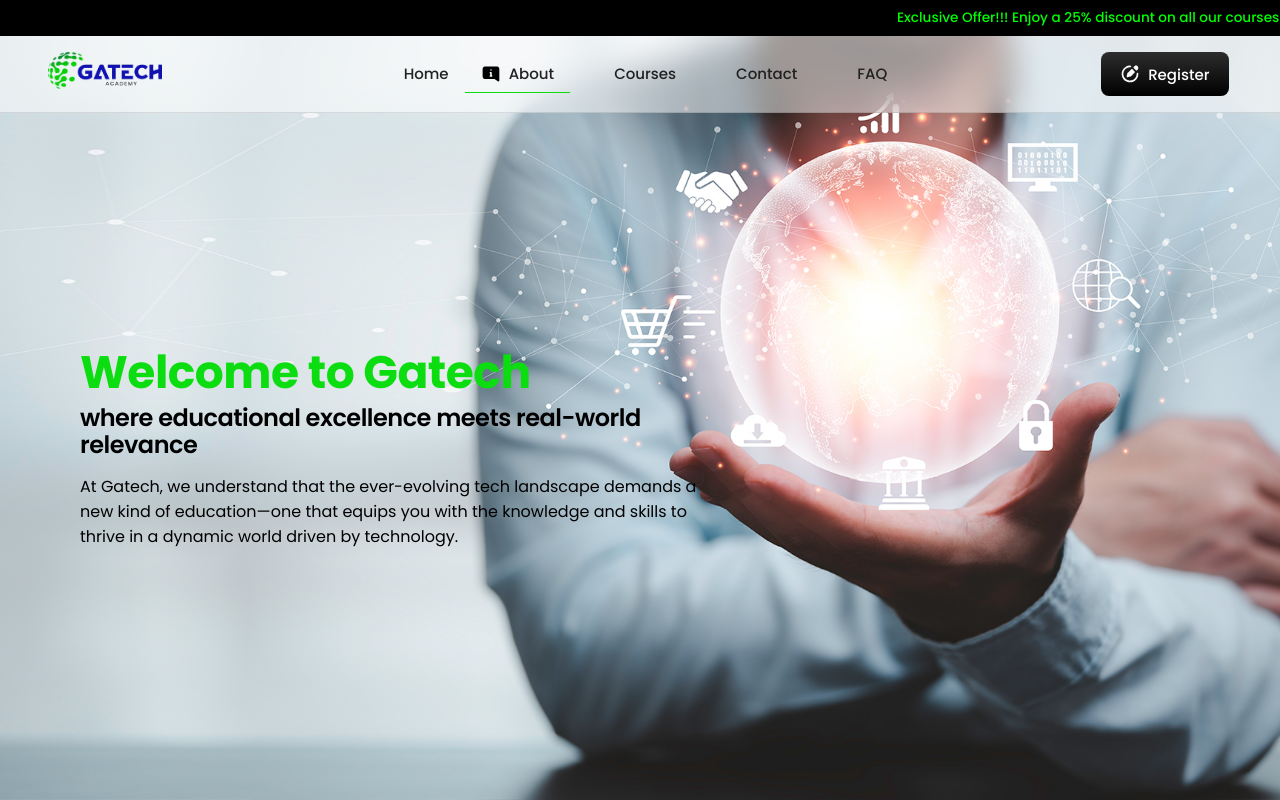
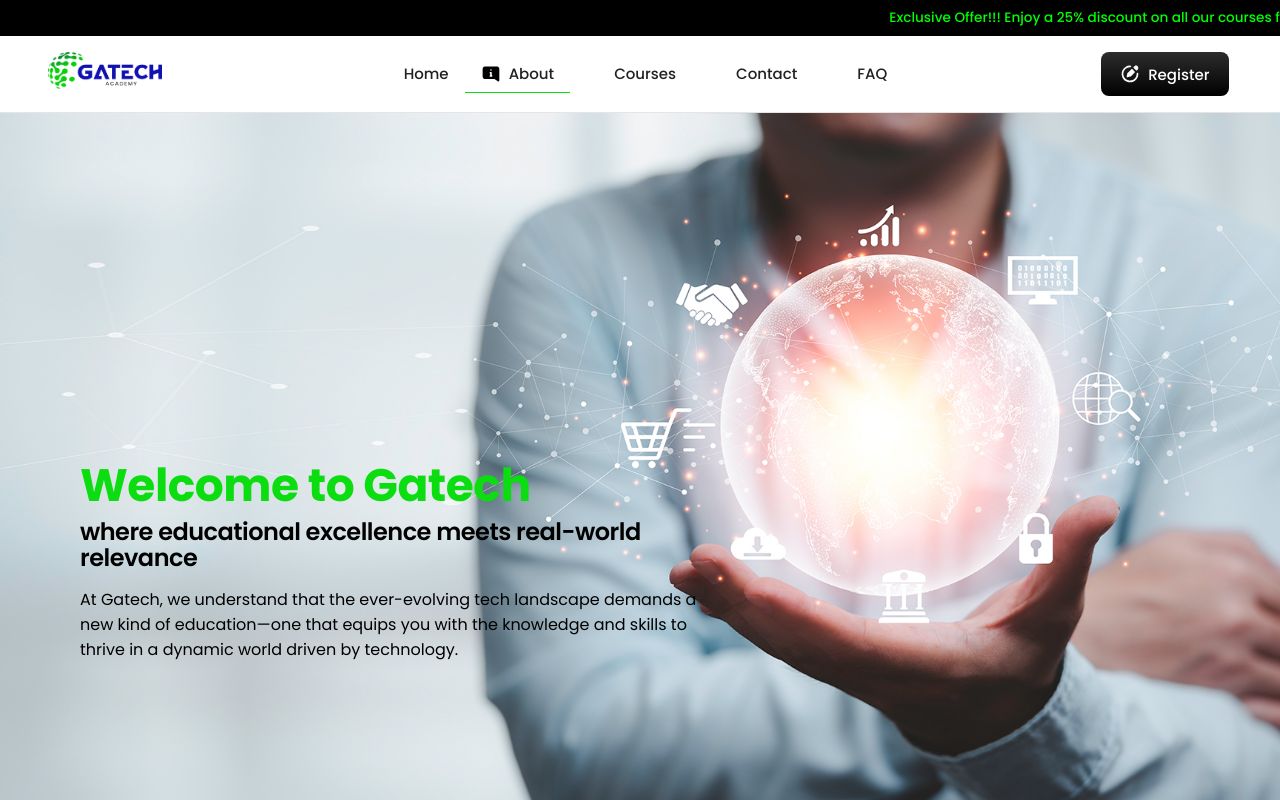
Before and after one commit to jubril-a/Gatech-Academy, a React (Vite) app: page /about in a window 1280 px wide. Shown: the top 800 px of the page. Built offline with nearby package versions, Linux system fonts and the light colour scheme.

Commit message:
update syllabus

```diff
--- a/src/components/Navbar.jsx
+++ b/src/components/Navbar.jsx
@@ -35,11 +35,11 @@ export default function Navbar({page}) {
     }
 
     return (
-        <header>
+        <>
             <div className="rtl">
                 {<p>Exclusive Offer!!! Enjoy a 25% discount on all our courses from 1st of {month} to 30th {month}, {date.getFullYear()}</p>}
             </div>
-            <nav data-expanded={isOpen}>
+            <nav data-expanded={isOpen} className='sticky'>
                 <div className="logo">
                     <Link to="/"><img src={gatechLogo} alt="Gatech Logo" /></Link>
                 </div>
@@ -68,7 +68,7 @@ export default function Navbar({page}) {
                 </div>
 
             </nav>
-        </header>
+        </>
 
     )
 }
--- a/src/components/Navbar.scss
+++ b/src/components/Navbar.scss
@@ -1,12 +1,3 @@
-header {
-  position: fixed;
-  width: 100%;
-  z-index: 1000;
-  backdrop-filter: blur(16px);
-  border-bottom: 1px solid rgba(0, 0, 0, 0.1);
-  background-color: rgba(255, 255, 255, 0.5);
-}
-
 @keyframes right-to-left {
   from {
     transform: translateX(100vw);
@@ -19,6 +10,8 @@ header {
 .rtl {
   background-color: #000;
   padding: 8px;
+  max-width: 100vw;
+  overflow: hidden;
 
   p {
     color: #00ff04;
@@ -29,13 +22,20 @@ header {
   }
 }
 
-header nav {
+nav {
   display: flex;
   justify-content: space-between;
   row-gap: 1rem;
   flex-wrap: wrap;
   align-items: center;
   padding: 12px 1rem;
+  backdrop-filter: blur(16px);
+  border-bottom: 1px solid rgba(0, 0, 0, 0.1);
+  background-color: rgba(255, 255, 255, 0.5);
+
+  position: sticky;
+  top: 0;
+  z-index: 1000;
 
   @media (min-width: 961px) and (max-width: 1420px) {
     padding: 1rem 3rem;
--- a/src/components/Review.scss
+++ b/src/components/Review.scss
@@ -15,10 +15,6 @@
     scroll-snap-type: x mandatory;
     gap: 2rem;
 
-    @media (min-width: 960px) {
-        padding-block: 4rem 2rem;
-    }
-
     /* Hide scrollbar for Chrome, Safari and Opera */
     &::-webkit-scrollbar {
         display: none;
@@ -30,6 +26,10 @@
 
     > * {
         scroll-snap-align: center;
+    }
+
+    @media (min-width: 960px) {
+        padding-block: 4rem 2rem;
     }
 }
 
--- a/src/pages/CourseTemplate.jsx
+++ b/src/pages/CourseTemplate.jsx
@@ -61,7 +61,7 @@ const syllabus = {
     frontend: [
         {
             id: "Month 1",
-            title: "Introduction to Web Development and Frontend Basics",
+            title: "Introduction to Web Development",
             topics: [
                 "Web Basics and Terminologies",
                 "HTML: Structuring Web Content",
@@ -72,9 +72,8 @@ const syllabus = {
             title: "Mastering Layouts, Responsiveness, and Version Control",
             topics: [
                 "CSS Layouts & Positioning",
-                "Introduction to Responsive Web Design",
+                "Responsive Web Design",
                 "Version Control with Git & GitHub",
-                "Introduction to Web Accessibility",
                 "Transitions & Transformations"],
         },
         {
@@ -84,7 +83,7 @@ const syllabus = {
                 "JavaScript Basics",
                 "DOM Manipulation ",
                 "Fetching Data from APIs",
-                "Final Projects & Project Deployment"]
+                "Final Projects"]
         },
     ],
     "data analysis": [
@@ -160,29 +159,32 @@ const syllabus = {
             id: "Month 1",
             title: "Introduction to Graphic Design",
             topics: [
-                "Graphic Design Principles",
-                "Introduction to Adobe Photoshop",
-                "Essential tools and their functions (move tool, selection tools, etc.)",
-                "Typography and Text Effects",
+                "Graphic Design Principles (Alignment, Hierarchy, Contrast, etc.)",
+                "Photoshop interface: Panels and Customizing Workspace",
+                "Photoshop Essential Tools (move tool, selection tools, shape tools, etc.)",
+                "Typography and Working with Images",
+                "Projects: Designing Business Cards, ID Cards, etc.",
                 ],
         },
         {
             id: "Month 2",
-            title: "Getting Started with Adobe Photoshop",
+            title: "Advanced Photoshop",
             topics: [
-                "Working with shapes, lines and color",
-                "Working with layers and blending modes",
-                "Cropping, resizing, and transforming images",
-                "Image Editing",]
+                "Working with layers and Blending Modes",
+                "Fills: Colors, Patterns, Gradients & Textures.",
+                "Photo Retouching and Applying Filters",
+                "Effects: Glow Effects, Glass Morphism, etc.",
+                "Projects: Designing Flyers, Banners, etc.",
+            ]
         },
         {
             id: "Month 3",
-            title: "Photoshop Techniques",
+            title: "Logo Design & Branding",
             topics: [
-                "Creating effects like gradients and shadows",
-                "Photo Retouching and Special Effects",
-                "Retouching portraits (blemish removal, skin smoothing, etc.)",
-                "Applying filters and special effects (e.g., HDR, tilt-shift)"],
+                "Logo Design",
+                "Designing Branding Assets",
+                "Designing for Print",
+                "Final Projects: Design a brand & Build a portfolio "],
         },
     ],
     fullstack: [
```
